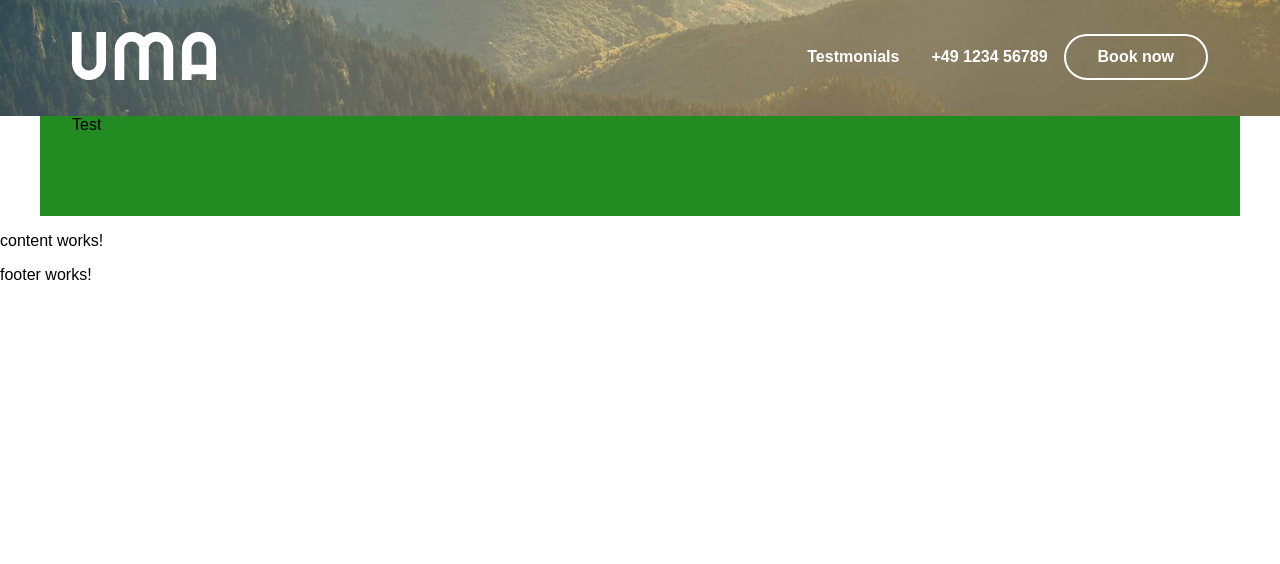
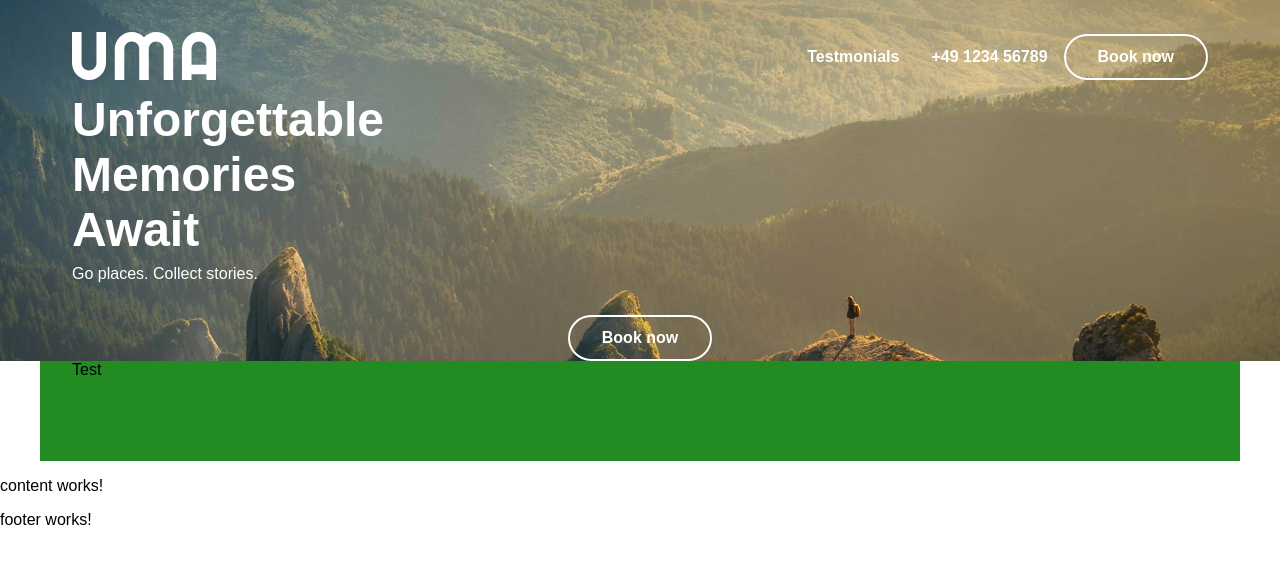
Before and after one commit to MK-NEUKO/uma-website, an Angular app: page / in a window 1280 px wide. Shown: the top 564 px of the page. Built offline with nearby package versions, Linux system fonts and the light colour scheme.

Commit message:
Refactor header component: add desktop-only navigation item and enhance heading styles

```diff
--- a/src/app/layout/components/header/header.component.css
+++ b/src/app/layout/components/header/header.component.css
@@ -59,6 +59,14 @@
   display: inline-block;
   list-style-type: none;
 }
+.header__nav-li--desktop-only {
+  display: none;
+}
+@media (min-width: 62em) {
+  .header__nav-li--desktop-only {
+    display: inline-block;
+  }
+}
 
 .header__nav-link {
   font-weight: bold;
@@ -70,7 +78,7 @@
 
 .header__nav {
   padding-top: 2rem;
-  padding-bottom: 2rem;
+  padding-bottom: 0.5rem;
 }
 @media (min-width: 62em) {
   .header__nav {
@@ -79,3 +87,26 @@
     justify-content: space-between;
   }
 }
+
+.header__heading {
+  font-size: 2rem;
+  color: white;
+  margin: 0;
+}
+@media (min-width: 36em) {
+  .header__heading {
+    font-size: 3rem;
+  }
+}
+
+.header__sub-heading {
+  color: white;
+  margin: 0;
+  padding-top: 0.5rem;
+  padding-bottom: 2rem;
+}
+
+.header__button-container {
+  display: flex;
+  justify-content: center;
+}
--- a/src/app/layout/components/header/header.component.html
+++ b/src/app/layout/components/header/header.component.html
@@ -15,11 +15,20 @@
         <li class="header__nav-li">
           <a href="tel:+49123456789" class="header__nav-link">+49 1234 56789</a>
         </li>
-        <li class="header__nav-li">
+        <li class="header__nav-li header__nav-li--desktop-only">
           <a href="#" class="button button--transparent">Book now</a>
         </li>
       </ul>
     </nav>
+    <h1 class="header__heading">
+      Unforgettable<br />
+      Memories<br />
+      Await
+    </h1>
+    <p class="header__sub-heading">Go places. Collect stories.</p>
+    <div class="header__button-container">
+      <a href="#" class="button button--transparent">Book now</a>
+    </div>
   </div>
 </header>
 <div class="container" style="background-color: forestgreen; height: 100px">
```
